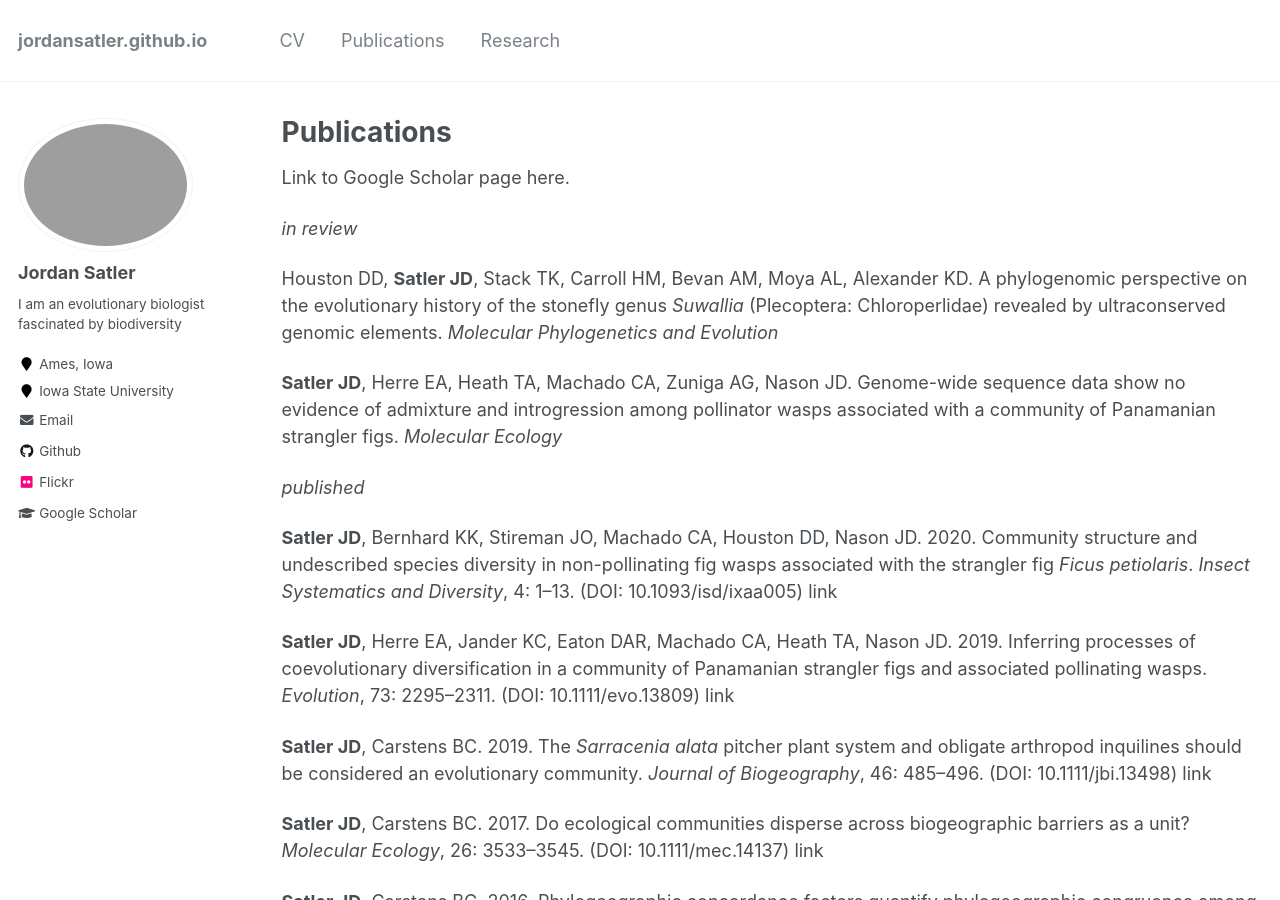
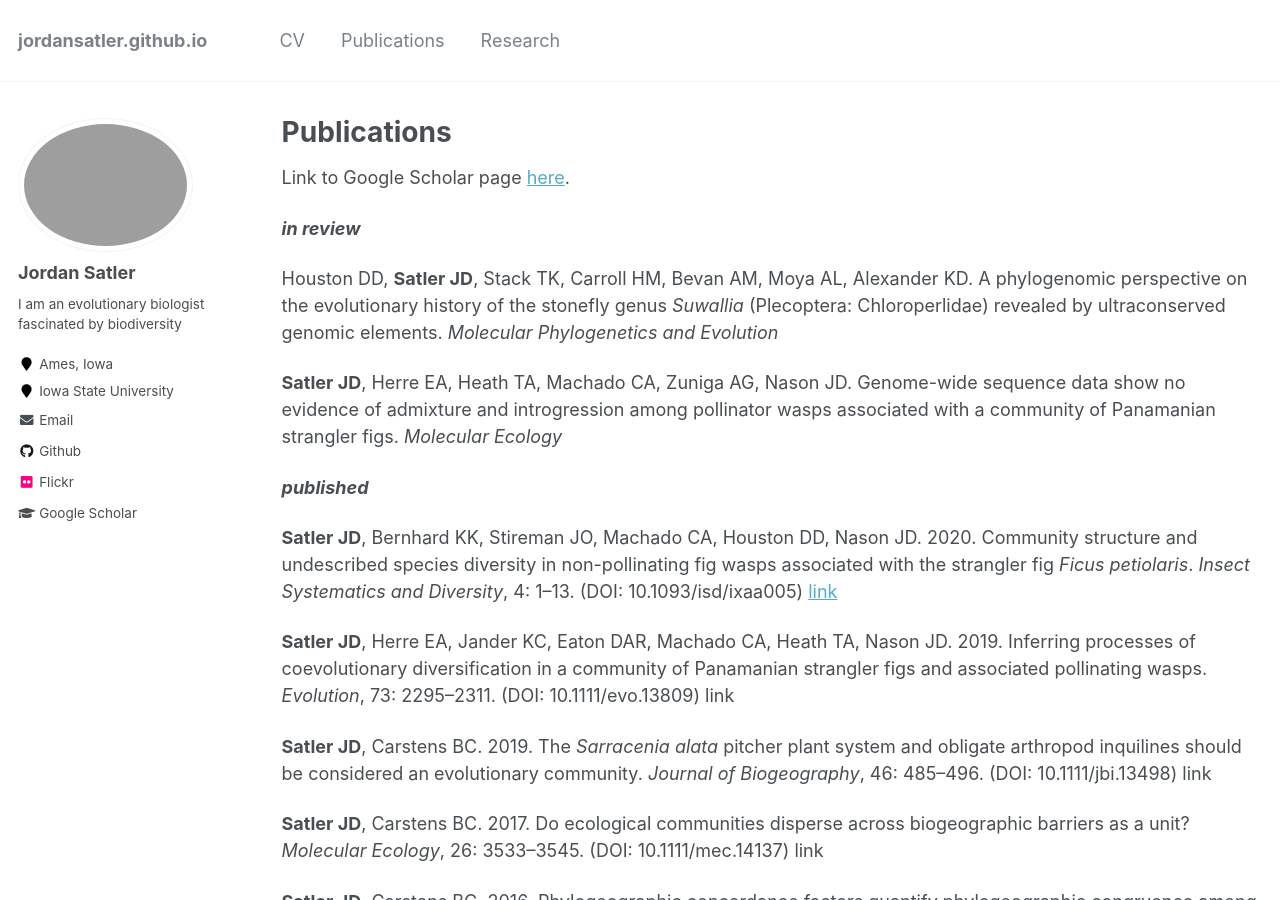
Before and after one commit to jordansatler/jordansatler.github.io, a Jekyll site: the page built from _pages/publications.md, in a window 1280 px wide and 900 px high. Built offline with Jekyll 4.4.1, drawn with Linux system fonts in a browser that asks for light colours; part of the change alters nothing that is shown.

```diff
--- a/_pages/publications.md
+++ b/_pages/publications.md
@@ -5,9 +5,9 @@ permalink: /publications/
 author_profile: true
 ---
 
-Link to Google Scholar page here.
+Link to Google Scholar page [here](https://scholar.google.com/citations?user=Ktn4eG8AAAAJ&hl=en&oi=ao).
 
-*in review*
+***in review***
 
 Houston DD, **Satler JD**, Stack TK, Carroll HM, Bevan AM, Moya AL, Alexander KD. A phylogenomic perspective on the evolutionary history of the stonefly genus *Suwallia* (Plecoptera: Chloroperlidae) revealed by ultraconserved genomic elements. *Molecular Phylogenetics and Evolution*
 
@@ -15,9 +15,9 @@ Houston DD, **Satler JD**, Stack TK, Carroll HM, Bevan AM, Moya AL, Alexander KD
 
 
 
-*published*
+***published***
 
-**Satler JD**, Bernhard KK, Stireman JO, Machado CA, Houston DD, Nason JD. 2020. Community structure and undescribed species diversity in non-pollinating fig wasps associated with the strangler fig *Ficus petiolaris*. *Insect Systematics and Diversity*, 4: 1–13. (DOI: 10.1093/isd/ixaa005) link
+**Satler JD**, Bernhard KK, Stireman JO, Machado CA, Houston DD, Nason JD. 2020. Community structure and undescribed species diversity in non-pollinating fig wasps associated with the strangler fig *Ficus petiolaris*. *Insect Systematics and Diversity*, 4: 1–13. (DOI: 10.1093/isd/ixaa005) [link](https://academic.oup.com/isd/article/4/2/3/5825213?searchresult=1)
 
 **Satler JD**, Herre EA, Jander KC, Eaton DAR, Machado CA, Heath TA, Nason JD. 2019. Inferring processes of coevolutionary diversification in a community of Panamanian strangler figs and associated pollinating wasps. *Evolution*, 73: 2295–2311. (DOI: 10.1111/evo.13809) link
 
```
